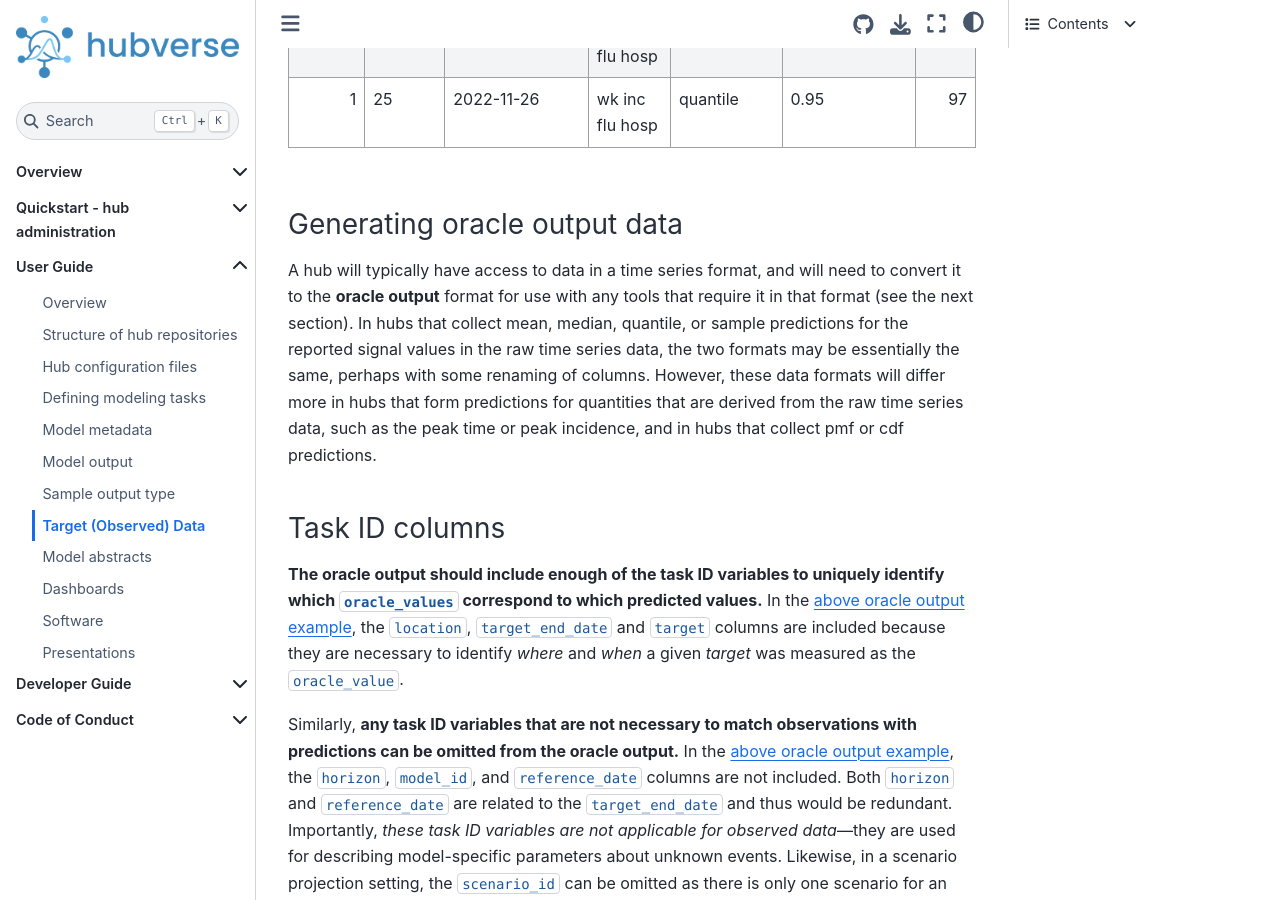
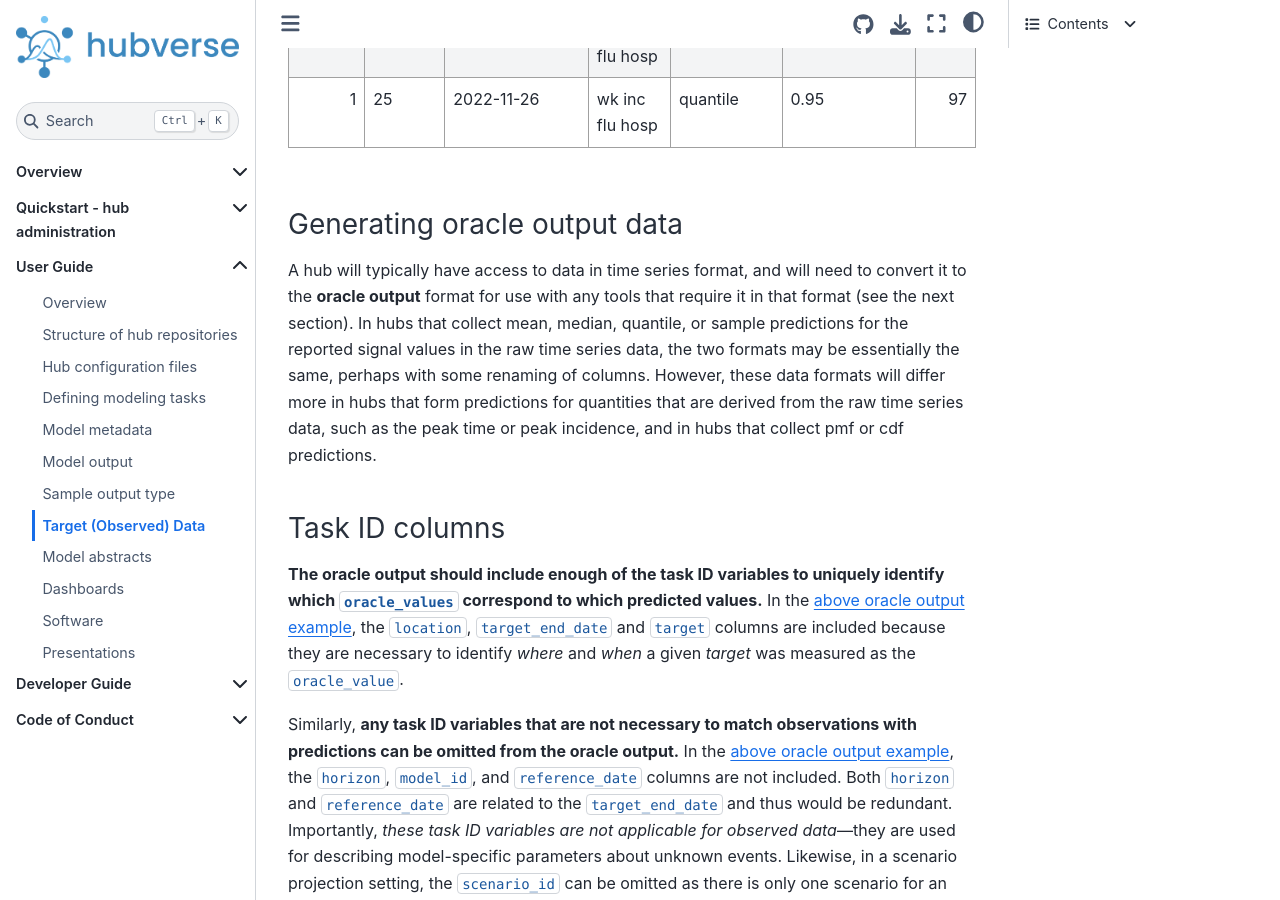
Before and after one commit to hubverse-org/hubDocs, a Sphinx documentation site: the page built from docs/source/user-guide/target-data.md, in a window 1280 px wide and 900 px high, scrolled down 6709 px. Built offline with Sphinx 7.4.7 and the Sphinx Book theme 1.1.4, drawn with Linux system fonts in a browser that asks for light colours; comment, search, counter and statistics services are not loaded.

```diff
--- a/docs/source/user-guide/target-data.md
+++ b/docs/source/user-guide/target-data.md
@@ -260,7 +260,7 @@ for compactness):
 
 ### Generating oracle output data
 
-A hub will typically have access to data in a time series format, and will
+A hub will typically have access to data in time series format, and will
 need to convert it to the **oracle output** format for use with any tools
 that require it in that format (see the next section). In hubs that
 collect mean, median, quantile, or sample predictions for the reported
```
